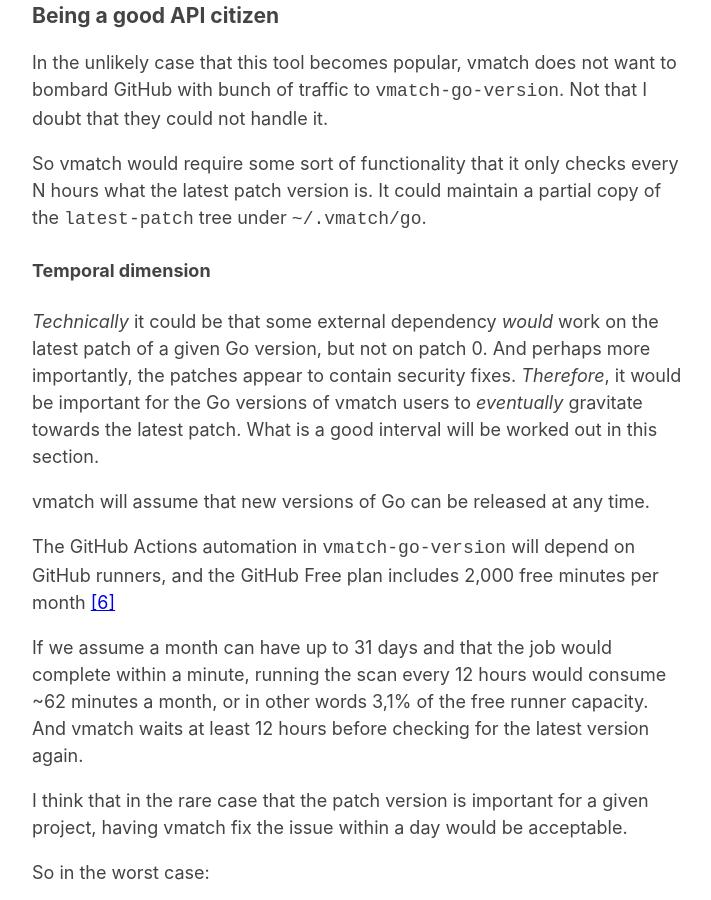
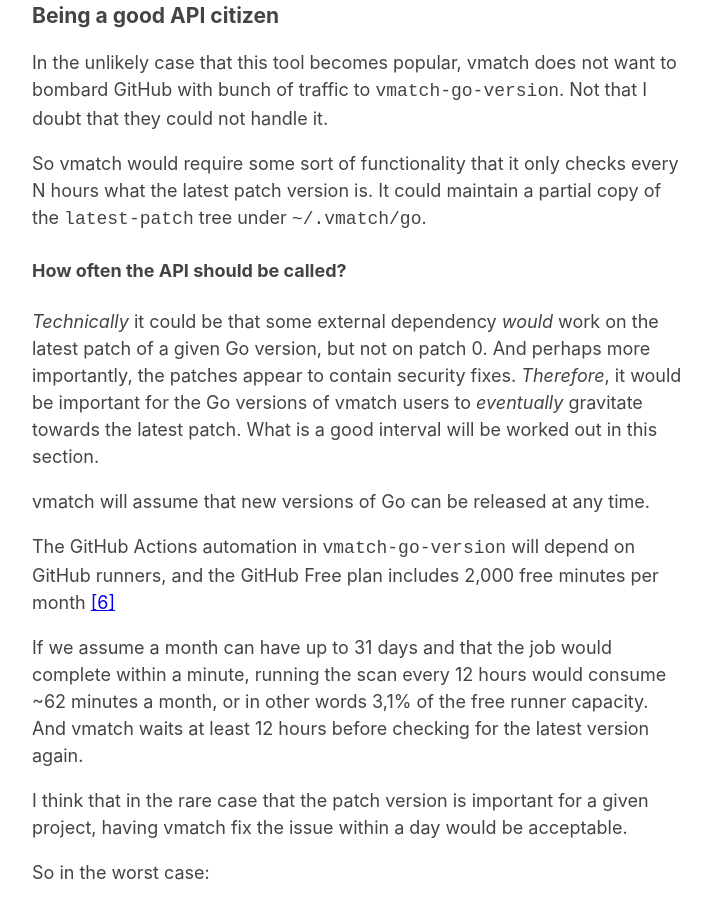
Before and after one commit to anttiharju/vmatch-golangci-lint, a Jekyll site: the page built from docs/RFC/1.md, in a window 1280 px wide and 900 px high, scrolled down 3836 px. Shown: the whole window, without its empty margins (283-994 px from the left). Built offline with Jekyll 4.4.1, drawn with Linux system fonts in a browser that asks for light colours; our own code applies the rules of GitHub Pages for plain Markdown files; the repository's description, which GitHub fills in, is left out; some of the changed text lies outside the part shown.

Commit message:
Adjust titles

```diff
--- a/docs/RFC/1.md
+++ b/docs/RFC/1.md
@@ -120,7 +120,7 @@ In the unlikely case that this tool becomes popular, vmatch does not want to bom
 
 So vmatch would require some sort of functionality that it only checks every N hours what the latest patch version is. It could maintain a partial copy of the `latest-patch` tree under `~/.vmatch/go`.
 
-#### Temporal dimension
+#### How often the API should be called?
 
 _Technically_ it could be that some external dependency _would_ work on the latest patch of a given Go version, but not on patch 0. And perhaps more importantly, the patches appear to contain security fixes. _Therefore_, it would be important for the Go versions of vmatch users to _eventually_ gravitate towards the latest patch. What is a good interval will be worked out in this section.
 
@@ -158,7 +158,7 @@ So in practice:
 
 The 12-hour schedule leaves slack for irregular work schedules and possible GitHub Actions downtime. It would consume 31*(24/6)=124 minutes a month which is 6,2% (124/2000) of the free capacity. As of writing this appears acceptable, to be adjusted if limits are hit.
 
-##### Further ways of being a good API citizen
+#### How to manage a partial state copy?
 
 According to the release policy [\[7\]](https://go.dev/doc/devel/release#policy) patch versions (confusingly referred to as minor releases, but specified with an example) can be released for supported releases. The latest two versions are considered supported. In other words, if Go 1.24 is the latest, both it and Go 1.23 receive patches.
 
```
